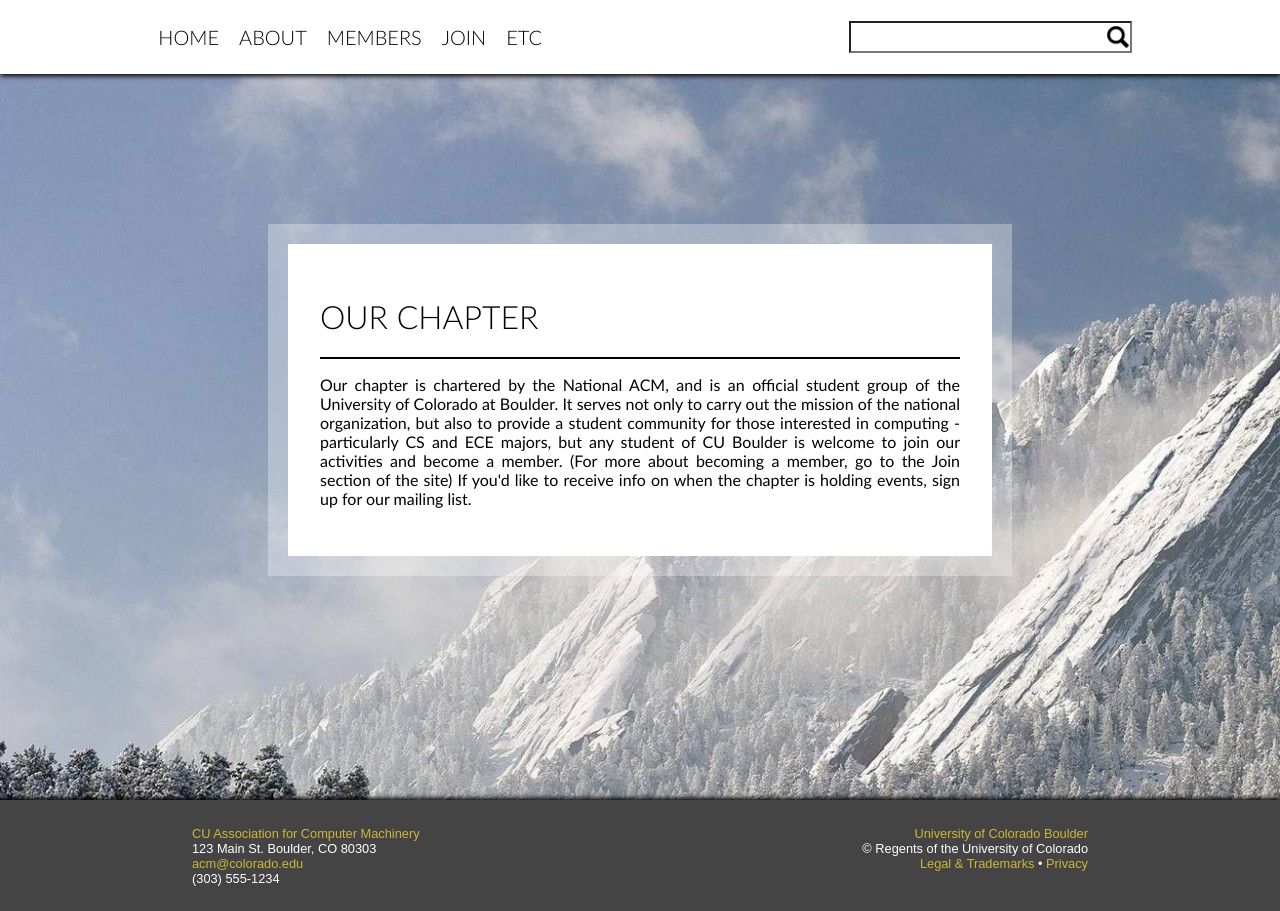
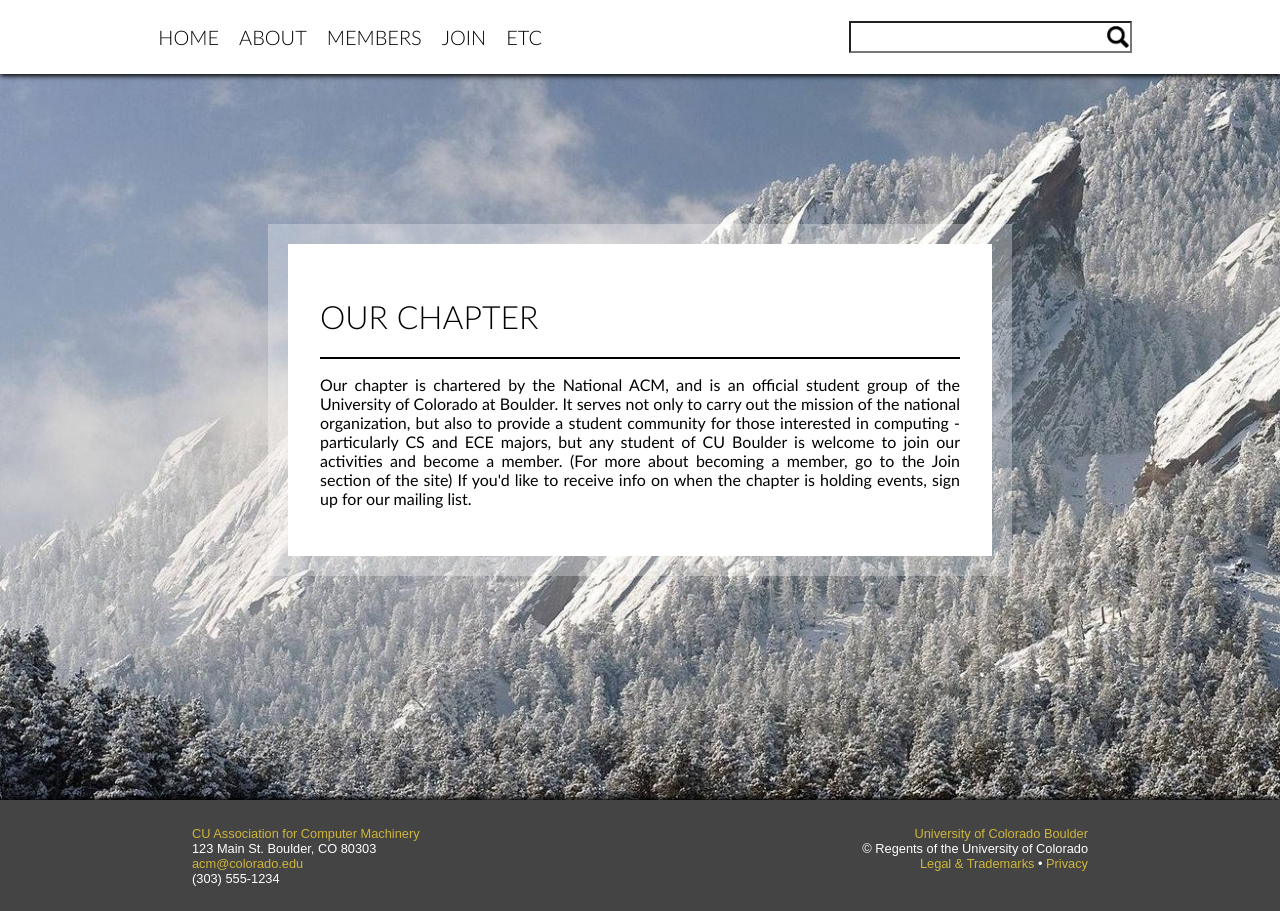
Before and after one commit to jakies/thejakey.github.io, a plain HTML site: page index.html in a window 1280 px wide. Drawn offline with Linux system fonts and the light colour scheme.

Commit message:
bg no repeat
oops

```diff
--- a/static/screen.css
+++ b/static/screen.css
@@ -61,7 +61,7 @@ main, .transparent-layer {
 }
 
 main {
-    background: url("background.jpg");
+    background: url("background.jpg") no-repeat center;
     height: 100%;
 }
 
```
